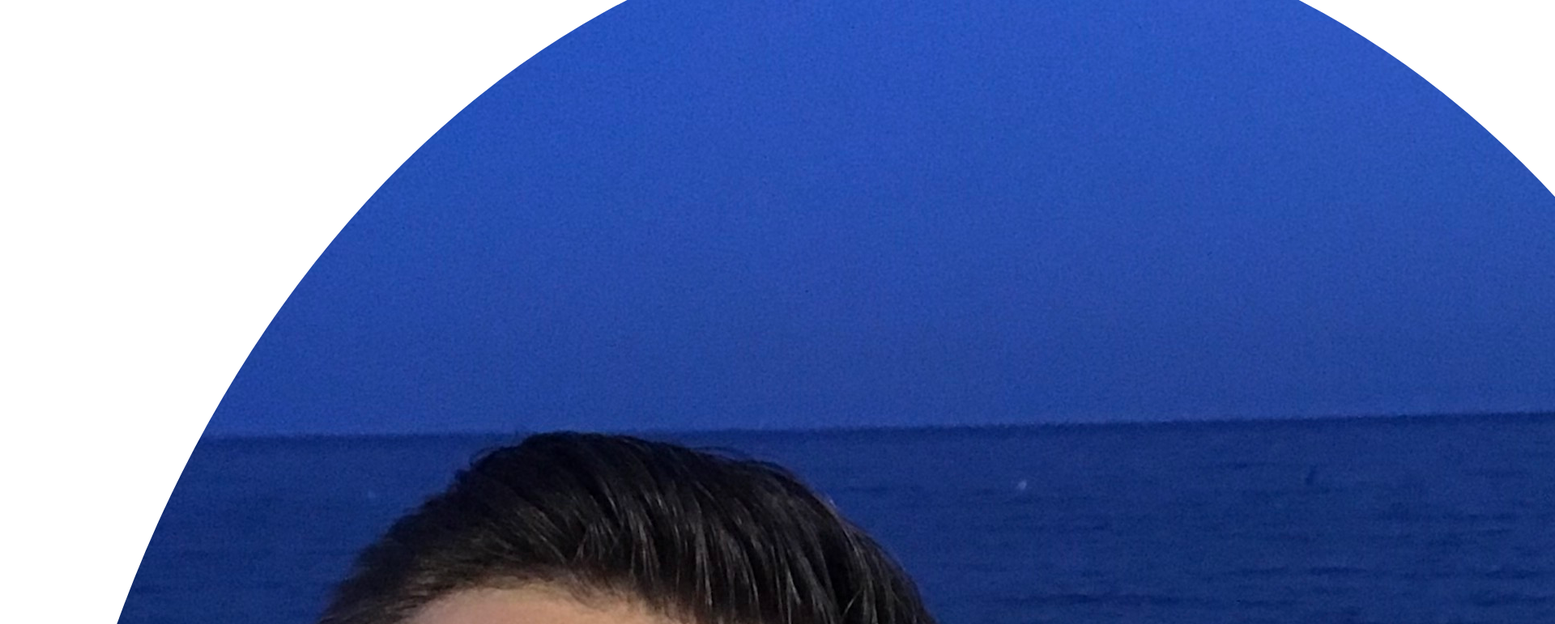
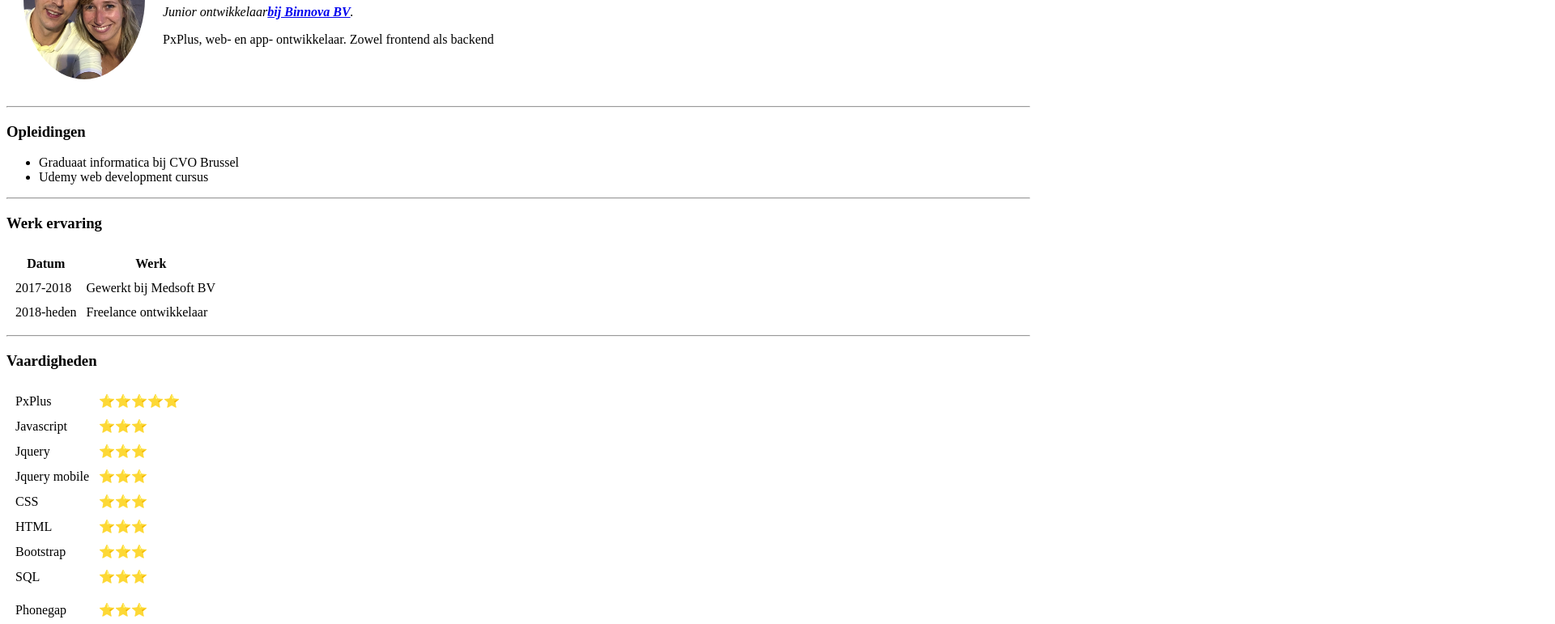
Before and after one commit to Jellebr/cv, a plain HTML site: page index.html in a window 1280 px wide. Shown: the part 131-902 px from the top of the page at 81% size, 1920 px wide, since content can reach past the window. Drawn offline with Linux system fonts and the light colour scheme.

Commit message:
Update index.html

```diff
--- a/index.html
+++ b/index.html
@@ -9,7 +9,7 @@
 <body>
   <table cellspacing="20">
     <tr>
-      <td><img style="border-radius: 100%;" src="images/Jelati.JPG" alt="Jelle en Tati" style="width:150px;height:200px;"></td>
+      <td><img style="width:150px;height:200px;border-radius:100%;" src="images/Jelati.JPG" alt="Jelle en Tati"></td>
       <td>
         <h1>Jelle Breusegem</h1>
         <p><em>Junior ontwikkelaar<strong><a href="https://www.binnova.be">bij Binnova BV</a></strong>.</em></p>
```
